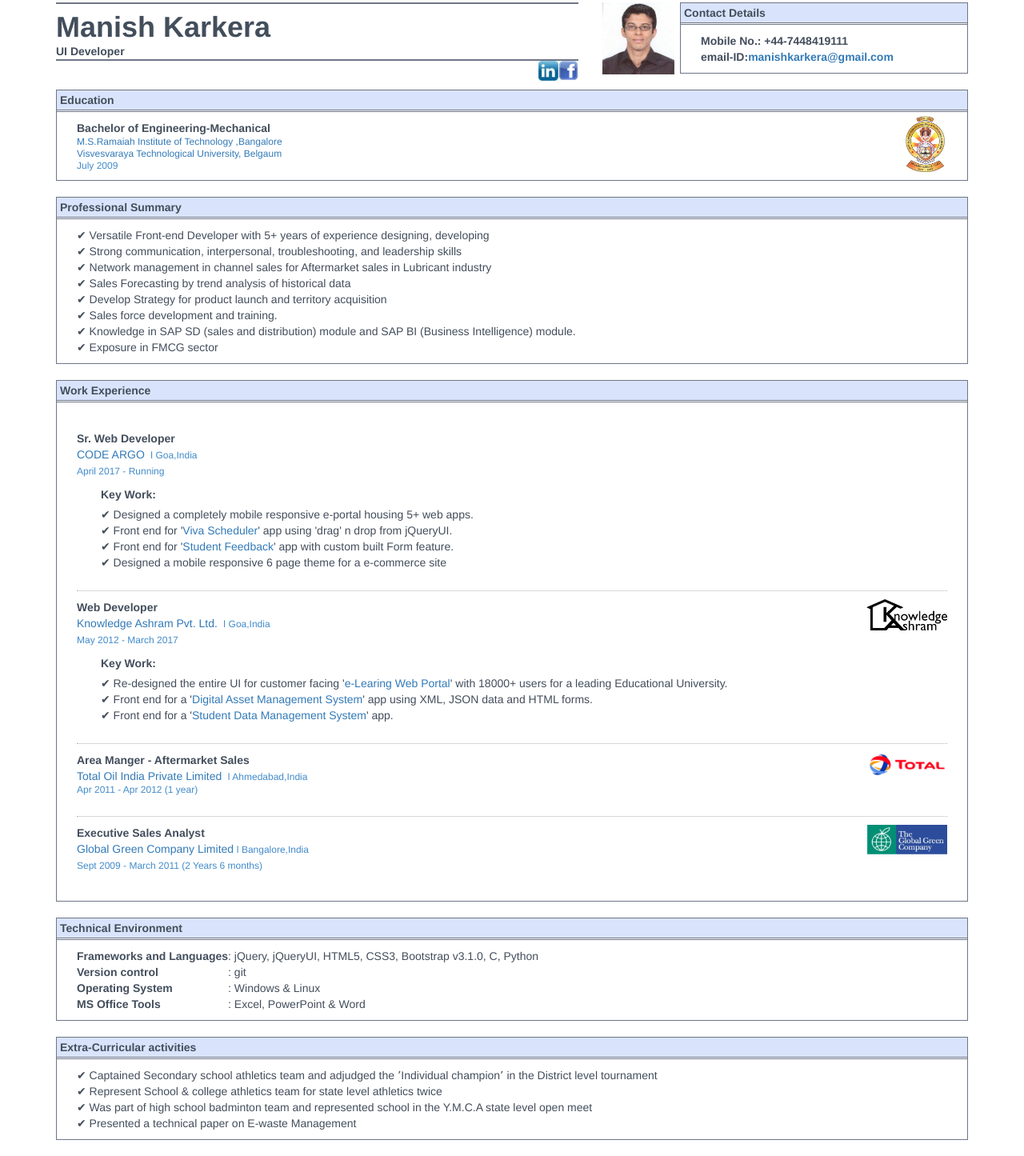
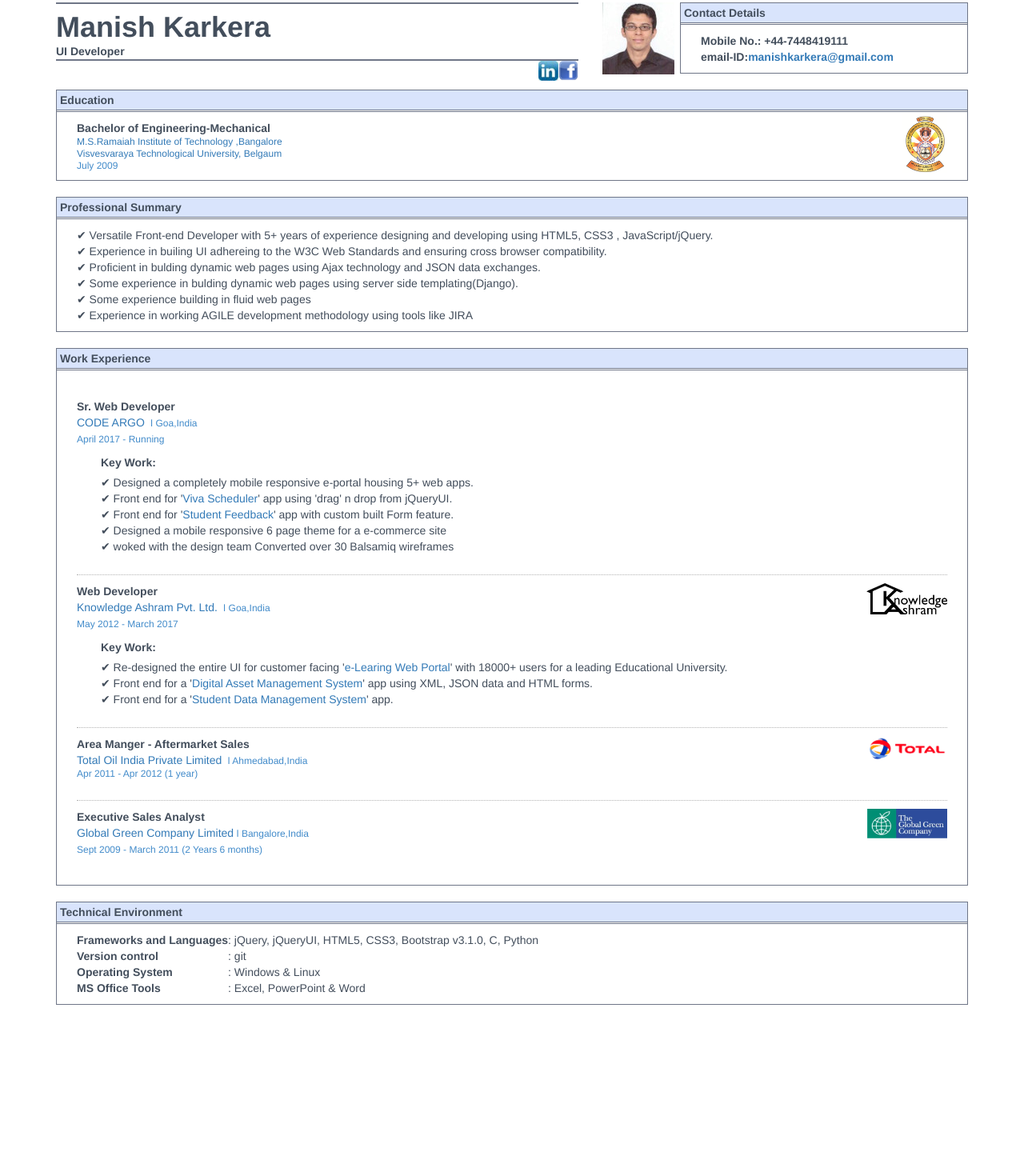
Before and after one commit to manishkarkera/manishkarkera.github.io, a plain HTML site: page index.html in a window 1280 px wide. Shown: the part 97-1542 px from the top of the page at 80% size. After the commit the page ends 1373 px from the top, so only its background shows below. Drawn offline with nearby package versions, Linux system fonts and the light colour scheme.

Commit message:
professional summary complete

```diff
--- a/index.html
+++ b/index.html
@@ -55,10 +55,13 @@
 		<div class="table_head"><p>Professional Summary</p></div>
 		<div class="double_line"></div>
 		<div class="table_body">
-			<p>&#10004; Versatile Front-end Developer with 5+ years of experience designing, developing</p>
-			<p>&#10004; Strong communication, interpersonal, troubleshooting, and leadership skills</p>
-
-
+			<p>&#10004; Versatile Front-end Developer with 5+ years of experience designing and developing using HTML5, CSS3 , JavaScript/jQuery.</p>
+			<p>&#10004; Experience in builing UI adhereing to the W3C Web Standards and ensuring cross browser compatibility.</p>
+			<p>&#10004; Proficient in bulding dynamic web pages using Ajax technology and JSON data exchanges.</p>
+			<p>&#10004; Some experience in bulding dynamic web pages using server side templating(Django).</p>
+			<p>&#10004; Some experience building in fluid web pages</p>
+			<p>&#10004; Experience in working AGILE development methodology using tools like JIRA</p>
+			<div class="not_relevant">
 				<p>&#10004; Network management in channel sales for Aftermarket sales in Lubricant industry</p>
 				<p>&#10004; Sales Forecasting by trend analysis of historical data</p>
 				<p>&#10004; Develop Strategy for product launch and territory acquisition</p>
@@ -66,11 +69,13 @@
 				<p>&#10004; Knowledge in SAP SD (sales and distribution) module and SAP BI (Business Intelligence) module.</p>
 				<p>&#10004; Exposure in FMCG sector</p>
 			</div>
+		</div>
 	</section>
 	<section class="table">
 		<div class="table_head"><p>Work Experience</p></div>
 		<div class="double_line"></div>
 		<div class="table_body">
+			<!-- Code argo starts-->
 			<div class="company_pod">
 				<div class="company_logo">
 					<a href="#"></a>
@@ -90,8 +95,12 @@
 					<p>&#10004; Front end for '<a target="_blank" href="https://viva.bits-pilani.ac.in/">Viva Scheduler</a>' app using 'drag' n drop from jQueryUI.</p>
 					<p>&#10004; Front end for '<a target="_blank" href="https://sf.bits-pilani.ac.in/">Student Feedback</a>' app with custom built Form feature.</p>
 					<p>&#10004; Designed a mobile responsive 6 page theme for a e-commerce site</p>
+					<p>&#10004; woked with the design team Converted over 30 Balsamiq wireframes </p>
+
 				</div>
 			</div>
+			<!-- Code argo ends -->
+			<!-- Knowledge Ashram starts -->
 			<div class="company_pod">
 				<div class="company_logo">
 					<a target="_blank" href="http://www.knowledgeashram.com/"><img alt="Knowledge Ashram's Logo" height="39" src="static/img/logo copy.png"></a>
@@ -112,6 +121,8 @@
 						<p>&#10004; Front end for a '<a target="_blank" href="http://sdms.bits-pilani.ac.in//">Student Data Management System</a>' app.</p>
 					</div>
 			</div>
+			<!-- Knowledge Ashram ends -->
+			<!-- Total starts -->
 			<div class="company_pod">
 
 				<div class="company_logo">
@@ -144,6 +155,8 @@
 						<p>&#10004; Conducted farmer meetings during lean season at the agricultural areas</p>
 					</div>
 			</div>
+			<!-- Total ends -->
+			<!-- Global green starts -->
 			<div class="company_pod">
 				<div class="company_logo">
 					<a target="_blank" href="http://www.globalgreengroup.com/index.php"><img alt="Global Green logo" src="static/img/138816e.png"></a>
@@ -174,6 +187,7 @@
 						<p>&#10004; Played a instrumental role in implementing 3 level BOM for production module which was nonexistent in legacy system</p>
 					</div>
 			</div>
+			<!-- Global green ends -->
 		</div>
 	</section>
 	<section class="table">
@@ -191,7 +205,7 @@
 			</table>
 		</div>
 	</section>
-	<section class="table">
+	<section class="table not_relevant">
 		<div class="table_head"><p>Extra-Curricular activities</p></div>
 		<div class="double_line"></div>
 		<div class="table_body">
--- a/static/css/main.css
+++ b/static/css/main.css
@@ -71,5 +71,5 @@ section h1{
 }
 
 .not_relevant{
-  display: none;
+  display: none
 }
```
Lines whose indentation alone changed are shown as unchanged.
